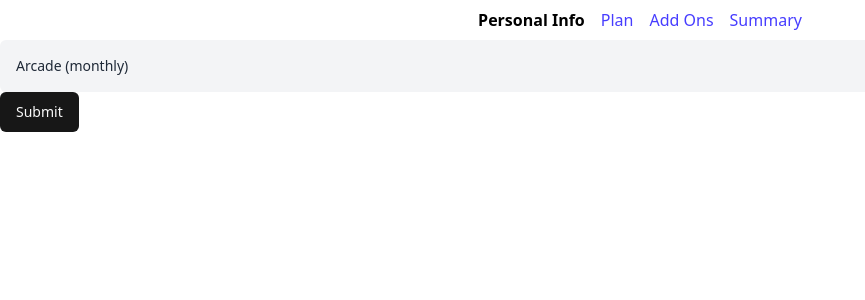
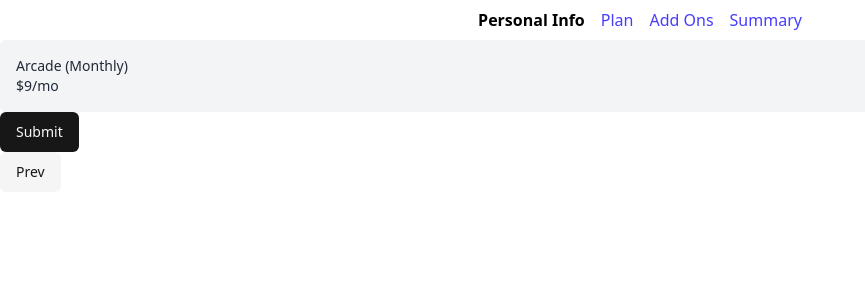
Before and after one commit to Matteonegridev/MultiStep-form, a React (Vite) app: page /summary in a window 1280 px wide. Shown: the top 300 px of the page, without its empty margins (0-865 px from the left). Built offline with nearby package versions, Linux system fonts and the light colour scheme; what fluid-tailwind would draw is missing.

Commit message:
created functions for showing data in summary page

```diff
--- a/src/components/routes/AddOns.tsx
+++ b/src/components/routes/AddOns.tsx
@@ -14,55 +14,13 @@ import { SchemaValues } from "@/schema/zodSchema";
 import { prevPage } from "@/utilities/functions";
 import { SubmitHandler, useFormContext } from "react-hook-form";
 import { useNavigate } from "react-router";
+import { addonsData } from "@/utilities/addonsData";
 
 function AddOns() {
   const form = useFormContext<SchemaValues>();
   const navigate = useNavigate();
   const { isMonthly } = usePlansContext();
   const { setCurrentStep } = useContextHook();
-
-  const addonsData = {
-    monthly: [
-      {
-        id: "online_service",
-        type: "Online service",
-        description: "Access to multiplayer games",
-        price: "+$1/mo",
-      },
-      {
-        id: "larger_storage",
-        type: "Larger storage",
-        description: "Extra 1TB of cloud save",
-        price: "+2/mo",
-      },
-      {
-        id: "customizable_profile",
-        type: "Customizable profile",
-        description: "Custom theme on your profile",
-        price: "+2/mo",
-      },
-    ],
-    yearly: [
-      {
-        id: "online_service",
-        type: "Online service",
-        description: "Access to multiplayer games",
-        price: "+10/yr",
-      },
-      {
-        id: "larger_storage",
-        type: "Larger storage",
-        description: "Extra 1TB of cloud save",
-        price: "+20/yr",
-      },
-      {
-        id: "customizable_profile",
-        type: "Customizable profile",
-        description: "Custom theme on your profile",
-        price: "+20/yr",
-      },
-    ],
-  };
 
   const addons = isMonthly ? addonsData.monthly : addonsData.yearly;
 
--- a/src/components/routes/SelectPlan.tsx
+++ b/src/components/routes/SelectPlan.tsx
@@ -15,28 +15,15 @@ import { RadioGroup, RadioGroupItem } from "@/components/ui/radio-group";
 
 import { SchemaValues } from "@/schema/zodSchema";
 import { prevPage } from "@/utilities/functions";
-
 import { Switch } from "@radix-ui/react-switch";
 import { usePlansContext } from "@/hooks/usePlansContext";
+import { planData } from "@/utilities/selectPlanData";
 
 function SelectPlan() {
   const { setCurrentStep } = useContextHook();
   const { isMonthly, setIsMonthly } = usePlansContext();
   const navigate = useNavigate();
   const form = useFormContext<SchemaValues>();
-
-  const planData = {
-    monthly: [
-      { id: 0, name: "Arcade", price: "$9/mo" },
-      { id: 1, name: "Advanced", price: "$12/mo" },
-      { id: 2, name: "Pro", price: "$15/mo" },
-    ],
-    yearly: [
-      { id: 0, name: "Arcade", price: "$90/yr", bonus: "2 months free" },
-      { id: 1, name: "Advanced", price: "$120/yr", bonus: "2 months free" },
-      { id: 2, name: "Pro", price: "$150/yr", bonus: "2 months free" },
-    ],
-  };
 
   // Show monthly plans when isMonthly is true, and yearly plans when false
   const plans = isMonthly ? planData.monthly : planData.yearly;
--- a/src/components/routes/Summary.tsx
+++ b/src/components/routes/Summary.tsx
@@ -6,6 +6,9 @@ import { SubmitHandler, useFormContext } from "react-hook-form";
 import { useNavigate } from "react-router";
 import axios from "axios";
 import { Button } from "../ui/button";
+import { addonsData, handleAddonsPrice } from "@/utilities/addonsData";
+import { handlePlanPrice } from "@/utilities/selectPlanData";
+import { prevPage } from "@/utilities/functions";
 
 function Summary() {
   const form = useFormContext<SchemaValues>();
@@ -43,11 +46,34 @@ function Summary() {
   return (
     <form onSubmit={form.handleSubmit(onSubmit)}>
       <div className="overflow-auto rounded-md bg-gray-100 p-4 text-sm text-gray-800">
-        <p>
-          {fullData.plan.type} <span>({isMonthly ? "monthly" : "yearly"})</span>
-        </p>
+        {isMonthly ? (
+          <div>
+            <p>
+              {fullData.plan.type} <span>(Monthly)</span>
+            </p>
+            <p>{handlePlanPrice(fullData.plan.type, true)}</p>
+            {fullData.addons.items?.map((items) => (
+              <p>{handleAddonsPrice(items, true)}</p>
+            ))}
+          </div>
+        ) : (
+          <div>
+            <p>
+              {fullData.plan.type} <span>(Yearly)</span>
+            </p>
+            <p>{handlePlanPrice(fullData.plan.type, false)}</p>
+          </div>
+        )}
       </div>
       <Button type="submit">Submit</Button>
+      <div>
+        <Button
+          variant="secondary"
+          onClick={() => prevPage(setCurrentStep, "/addons", navigate)}
+        >
+          Prev
+        </Button>
+      </div>
     </form>
   );
 }
--- /dev/null
+++ b/src/utilities/addonsData.tsx
@@ -0,0 +1,57 @@
+export const addonsData = {
+  monthly: [
+    {
+      id: "online_service",
+      type: "Online service",
+      description: "Access to multiplayer games",
+      price: "+$1/mo",
+    },
+    {
+      id: "larger_storage",
+      type: "Larger storage",
+      description: "Extra 1TB of cloud save",
+      price: "+2/mo",
+    },
+    {
+      id: "customizable_profile",
+      type: "Customizable profile",
+      description: "Custom theme on your profile",
+      price: "+2/mo",
+    },
+  ],
+  yearly: [
+    {
+      id: "online_service",
+      type: "Online service",
+      description: "Access to multiplayer games",
+      price: "+10/yr",
+    },
+    {
+      id: "larger_storage",
+      type: "Larger storage",
+      description: "Extra 1TB of cloud save",
+      price: "+20/yr",
+    },
+    {
+      id: "customizable_profile",
+      type: "Customizable profile",
+      description: "Custom theme on your profile",
+      price: "+20/yr",
+    },
+  ],
+};
+
+export const handleAddonsPrice = (data: string, isMonthly: boolean): string => {
+  const addonsType = isMonthly ? addonsData.monthly : addonsData.yearly;
+
+  // Map selected addon IDs to their prices
+
+  // Find the addon with the matching ID
+  const addonPrice = addonsType.find(({ id }) => id === data);
+
+  console.log(addonPrice);
+  // Return the price if the addon is found, or a default message if not found
+  return addonPrice
+    ? `${addonPrice.type} ${addonPrice.price}`
+    : "No add ons selected";
+};
--- /dev/null
+++ b/src/utilities/selectPlanData.tsx
@@ -0,0 +1,28 @@
+export const planData = {
+  monthly: [
+    { id: 0, name: "Arcade", price: "$9/mo" },
+    { id: 1, name: "Advanced", price: "$12/mo" },
+    { id: 2, name: "Pro", price: "$15/mo" },
+  ],
+  yearly: [
+    { id: 0, name: "Arcade", price: "$90/yr", bonus: "2 months free" },
+    { id: 1, name: "Advanced", price: "$120/yr", bonus: "2 months free" },
+    { id: 2, name: "Pro", price: "$150/yr", bonus: "2 months free" },
+  ],
+};
+
+export const handlePlanPrice = (
+  type: "Arcade" | "Advanced" | "Pro",
+  isMonthly: boolean,
+): string => {
+  switch (type) {
+    case "Arcade":
+      return isMonthly ? "$9/mo" : "$90/yr";
+    case "Advanced":
+      return isMonthly ? "$12/mo" : "$120/yr";
+    case "Pro":
+      return isMonthly ? "$15/mo" : "$150/yr";
+    default:
+      return "";
+  }
+};
```
